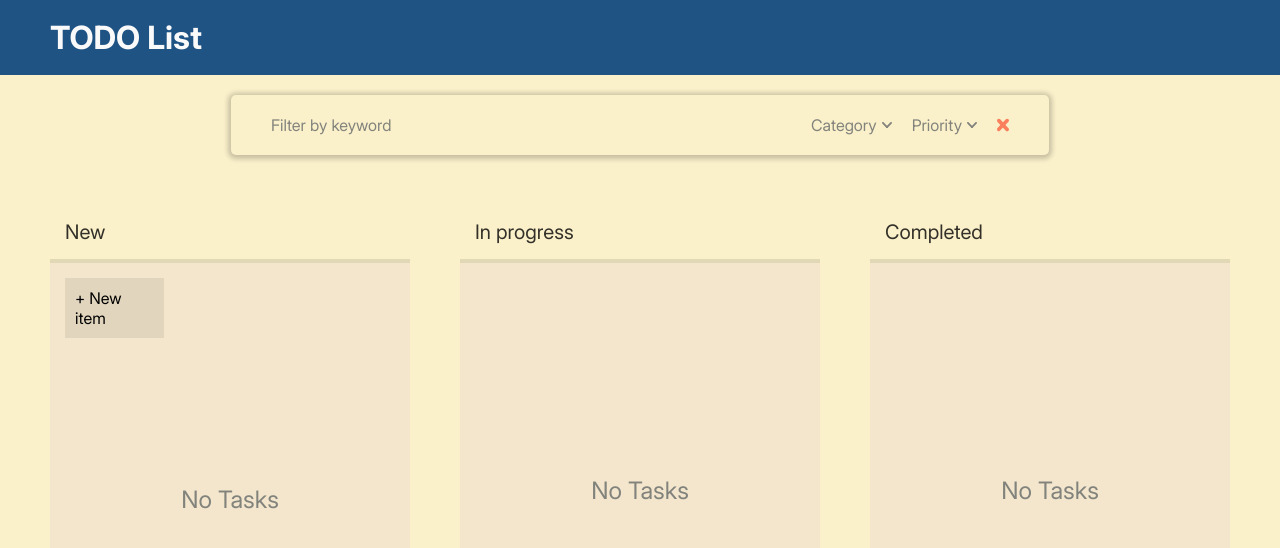
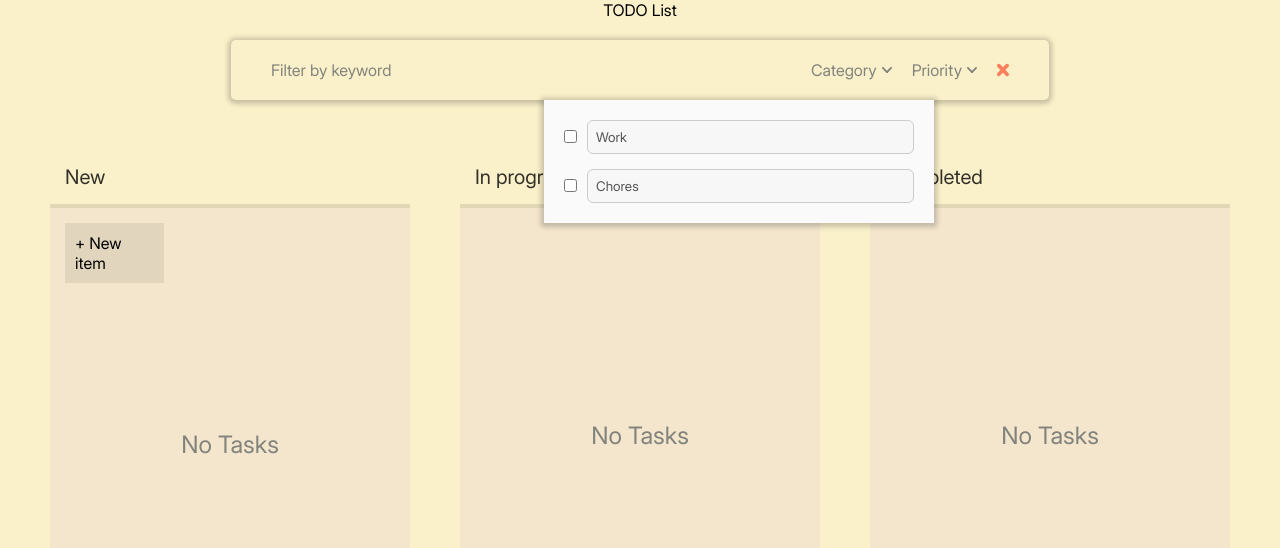
Before and after one commit to Arlan-Z/kbtu-vuejs-todolist, a Vue app in the folder kbtu-practice/: page / in a window 1280 px wide. Both pictures are taken after a click on the button "Category". Shown: the top 548 px of the page. Built offline with nearby package versions, Linux system fonts and the light colour scheme; the HTML template or start-up script is replaced by a standard one.

Commit message:
feat: add filters modal windows

```diff
--- /dev/null
+++ b/kbtu-practice/src/components/CategoryFilter.vue
@@ -0,0 +1,96 @@
+<script setup lang="ts">
+import type { TaskCategory } from "@/models/task";
+import { categories } from "@/data/taskCategories";
+import { ref } from "vue";
+
+const allCategories = ref<TaskCategory[]>(categories);
+</script>
+
+<template>
+  <div class="category-filter-wrapper">
+    <div v-for="(cat, index) in allCategories" :key="index" class="category">
+      <label class="select-wrap">
+        <input type="checkbox" />
+        <span class="check-custom"></span>
+      </label>
+
+      <input
+        type="text"
+        v-model="cat.name"
+        placeholder="Category name"
+        class="input"
+        disabled
+      />
+    </div>
+  </div>
+</template>
+
+<style scoped>
+.category-filter-wrapper {
+  position: absolute;
+  position: absolute;
+  top: 100%;
+  left: 42.5%;
+  z-index: 1000;
+
+  padding: 20px;
+  background: #fafafa;
+  width: 350px;
+  display: flex;
+  flex-direction: column;
+  gap: 15px;
+  box-shadow: 0px 1px 5px 3px rgba(0, 0, 0, 0.2);
+}
+
+.category {
+  display: flex;
+  align-items: center;
+  gap: 10px;
+}
+
+.input {
+  flex: 1;
+  padding: 8px;
+  border: 1px solid #ccc;
+  border-radius: 6px;
+}
+
+#remove-btn {
+  border: none;
+  font-size: 18px;
+  border-radius: 6px;
+  cursor: pointer;
+  transition: 0.2s;
+  background-color: transparent;
+}
+
+#remove-btn {
+  background-color: inherit;
+}
+
+.delete-icon {
+  fill: #cacaca;
+  height: 14px;
+  transition: 0.2s;
+}
+
+.delete-icon:hover {
+  fill: #9f9f9f;
+}
+
+#add-btn {
+  width: 50%;
+  height: fit-content;
+  border: none;
+  text-align: left;
+  box-sizing: border-box;
+  padding: 10px;
+  background-color: rgba(0, 0, 0, 0.075);
+  font-size: 16px;
+  transition: 0.2s;
+}
+
+#add-btn:hover {
+  background-color: rgba(0, 0, 0, 0.15);
+}
+</style>
--- /dev/null
+++ b/kbtu-practice/src/components/PriorityFilter.vue
@@ -0,0 +1,94 @@
+<script setup lang="ts">
+import { ref } from "vue";
+
+const allPriorities = ref<string[]>(["Low", "Medium", "High"]);
+</script>
+
+<template>
+  <div class="priority-filter-wrapper">
+    <div v-for="(_, index) in allPriorities" :key="index" class="priority">
+      <label class="select-wrap">
+        <input type="checkbox" />
+        <span class="check-custom"></span>
+      </label>
+
+      <input
+        type="text"
+        v-model="allPriorities[index]"
+        placeholder="Priority"
+        class="input"
+        disabled
+      />
+    </div>
+  </div>
+</template>
+
+<style scoped>
+.priority-filter-wrapper {
+  position: absolute;
+  position: absolute;
+  top: 100%;
+  left: 47.25%;
+  z-index: 1000;
+
+  padding: 20px;
+  background: #fafafa;
+  width: 350px;
+  display: flex;
+  flex-direction: column;
+  gap: 15px;
+  box-shadow: 0px 1px 5px 3px rgba(0, 0, 0, 0.2);
+}
+
+.priority {
+  display: flex;
+  align-items: center;
+  gap: 10px;
+}
+
+.input {
+  flex: 1;
+  padding: 8px;
+  border: 1px solid #ccc;
+  border-radius: 6px;
+}
+
+#remove-btn {
+  border: none;
+  font-size: 18px;
+  border-radius: 6px;
+  cursor: pointer;
+  transition: 0.2s;
+  background-color: transparent;
+}
+
+#remove-btn {
+  background-color: inherit;
+}
+
+.delete-icon {
+  fill: #cacaca;
+  height: 14px;
+  transition: 0.2s;
+}
+
+.delete-icon:hover {
+  fill: #9f9f9f;
+}
+
+#add-btn {
+  width: 50%;
+  height: fit-content;
+  border: none;
+  text-align: left;
+  box-sizing: border-box;
+  padding: 10px;
+  background-color: rgba(0, 0, 0, 0.075);
+  font-size: 16px;
+  transition: 0.2s;
+}
+
+#add-btn:hover {
+  background-color: rgba(0, 0, 0, 0.15);
+}
+</style>
--- a/kbtu-practice/src/components/partials/Header.vue
+++ b/kbtu-practice/src/components/partials/Header.vue
@@ -1,6 +1,12 @@
 <script lang="ts" setup>
 import DownArrow from "@/assets/icons/down-arrow.svg?component";
 import DeleteIcon from "@/assets/icons/delete-icon.svg?component";
+import CategoryFilter from "../CategoryFilter.vue";
+import PriorityFilter from "../PriorityFilter.vue";
+import { ref } from "vue";
+
+let showCategoryFilter = ref(false);
+let showPriorityFilter = ref(false);
 </script>
 
 <template>
@@ -10,15 +16,17 @@ import DeleteIcon from "@/assets/icons/delete-icon.svg?component";
     <div class="filter-box">
       <input type="text" class="search-input" placeholder="Filter by keyword" />
 
-      <button id="category-filter">
+      <button id="category-filter" @click="showCategoryFilter = !showCategoryFilter">
         Category
         <DownArrow class="down-arrow-icon" />
       </button>
+      <CategoryFilter v-if="showCategoryFilter" />
 
-      <button id="priority-filter">
+      <button id="priority-filter" @click="showPriorityFilter = !showPriorityFilter">
         Priority
         <DownArrow class="down-arrow-icon" />
       </button>
+      <PriorityFilter v-if="showPriorityFilter" />
 
       <button id="clear-filter-btn" title="Clear filters">
         <DeleteIcon class="delete-icon" />
@@ -37,9 +45,9 @@ import DeleteIcon from "@/assets/icons/delete-icon.svg?component";
   align-items: center;
   flex-direction: column;
   gap: 20px;
+  position: relative;
 }
-
-.logo-box {
+x .logo-box {
   width: 100%;
   height: 75px;
   padding: 0 50px;
--- /dev/null
+++ b/kbtu-practice/src/data/tasks.ts
@@ -0,0 +1,3 @@
+import type { Task } from "@/models/task";
+
+export let tasks: Task[] = [];
--- a/kbtu-practice/src/models/task.ts
+++ b/kbtu-practice/src/models/task.ts
@@ -1,6 +1,7 @@
 export interface Task {
     id: number,
     title: string,
+    status: 'new' | 'in-progress' | 'completed',
     priority: "low" | "medium" | "high",
     category: TaskCategory[]
 }
@@ -10,3 +11,4 @@ export type TaskCategory = {
 };
 
 export type TaskPriority = Task["priority"];
+export type TaskStatus = Task["status"];
```
